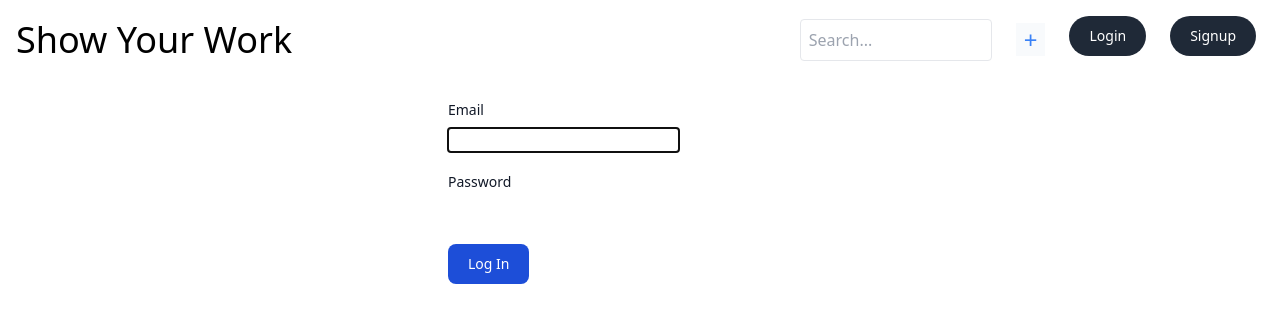
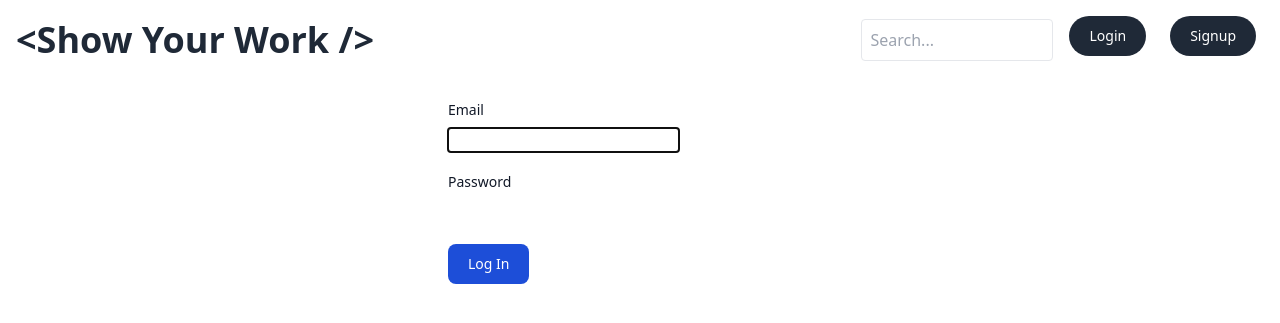
Before and after one commit to ajitstha42/show, a Django app: a page that uses templates/base.html in a window 1280 px wide. Shown: the top 323 px of the page. Run offline with Django 5.2, Linux system fonts and the light colour scheme; parts of the project's set-up code (start-up, migrations or seed data) failed here and were passed over; some libraries are stand-ins or nearby versions.

Commit message:
create post

```diff
--- a/posts/views.py
+++ b/posts/views.py
@@ -18,7 +18,7 @@ class PostDetailView(DetailView):
     context_object_name = "post"
 
 
-class PostCreateView(CreateView):
+class PostCreateView(LoginRequiredMixin, CreateView):
     model = Post
     form_class = PostForm
     template_name = "posts/post-form.html"
--- a/templates/base.html
+++ b/templates/base.html
@@ -1,4 +1,5 @@
-{% load static %} {% load static tailwind_tags %}
+{% load static %}
+{% load static tailwind_tags %}
 <!DOCTYPE html>
 <html lang="en">
   <head>
@@ -10,9 +11,11 @@
 
   <body class="bg-BGM">
     <nav
-      class="container mx-auto p-4 max-w-screen-xl md:flex items-center justify-between"
+      class="container mx-auto mb-4 p-4 max-w-screen-xl md:flex items-center justify-between"
     >
-      <h1 class="text-4xl opacity">Show Your Work</h1>
+      <a href="{% url 'posts:post-list' %}" class="text-gray-800 hover:opacity-75 transition">
+        <h1 class="text-4xl font-bold">&lt;Show Your Work /&gt;</h1>
+      </a>
 
       <div class="md:flex items-center space-x-4">
         <form action="">
@@ -25,13 +28,12 @@
           />
         </form>
 
+        {% if user.is_authenticated %}
         <div class="p-2 inline-block space-x-4">
           <p class="text-2xl">
-            <a href="#" class="bg-slate-50 px-2 text-blue-500">+</a>
+            <a href="{% url 'posts:post-create' %}" class="bg-slate-50 px-2 text-blue-500">+</a>
           </p>
         </div>
-
-        {% if user.is_authenticated %}
         <p class="text-2xl">
           <a href="{% url 'profile' user.pk %}" class="focus:outline-none">Profile</a>
         </p>
--- a/users/templates/registration/profile.html
+++ b/users/templates/registration/profile.html
@@ -4,7 +4,7 @@
 {% block title %}Profile{% endblock title %}
 
 {% block content %}
-  <div class="container mx-auto mt-8 p-8 bg-white rounded-md shadow-md">
+  <div class="container mx-auto mt-8 p-8 bg-white rounded-md shadow-md max-w-screen-md">
     <div class="flex items-center justify-between mb-6">
       <h2 class="text-3xl font-semibold">{{ user_profile.username }}'s Profile</h2>
       {% if user.is_authenticated and user == user_profile %}
@@ -23,7 +23,6 @@
         {% if user.is_authenticated and user == user_profile %}
           <p class="text-lg text-gray-700">Email: {{ user_profile.email }}</p>
         {% endif %}
-        <!-- Add more fields as needed -->
       </div>
     </div>
     {% if user.is_authenticated and user == user_profile %}
@@ -44,7 +43,6 @@
     {% endif %}
   </div>
 
-  <!-- Posts section -->
 <h2 class="text-2xl text-center font-semibold mt-8 mb-4">Posts</h2>
 {% if user_posts %}
 {% for post in user_posts %}
```
Also changed, not shown: 1 other file.
